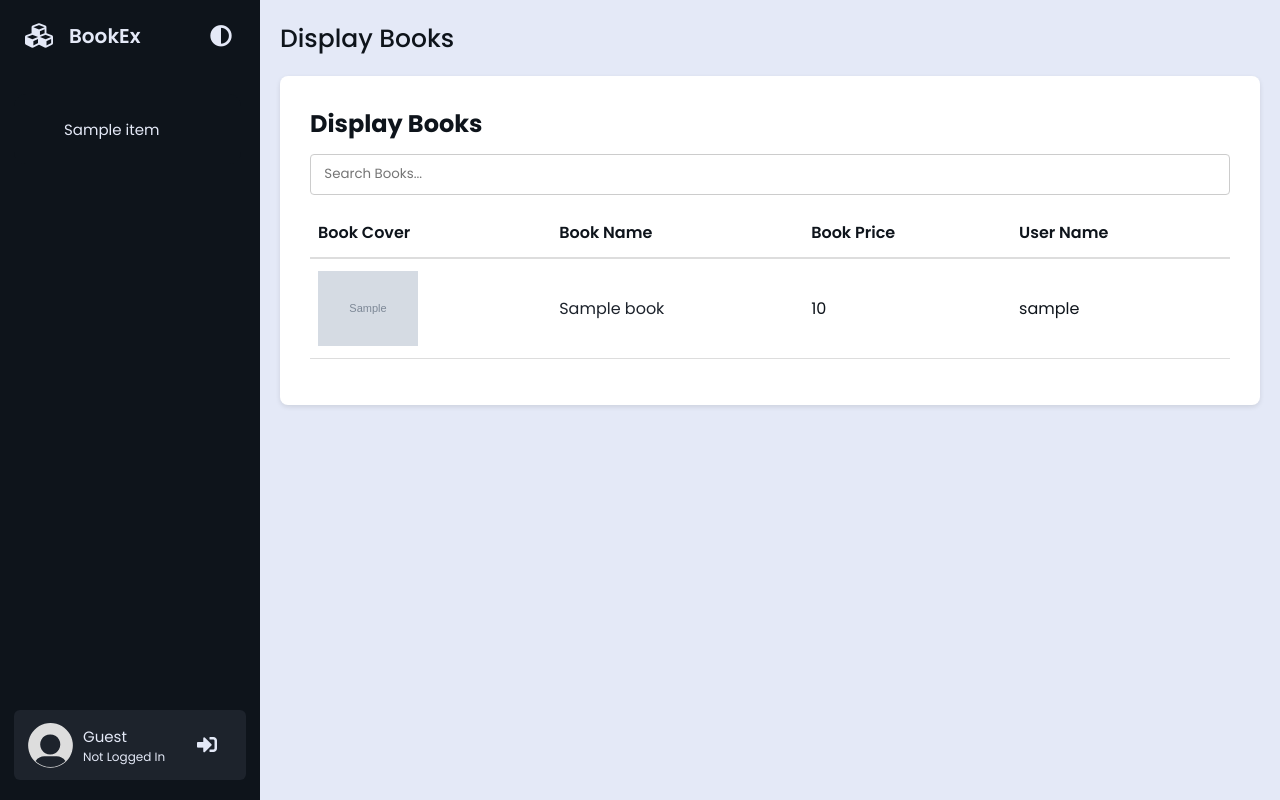
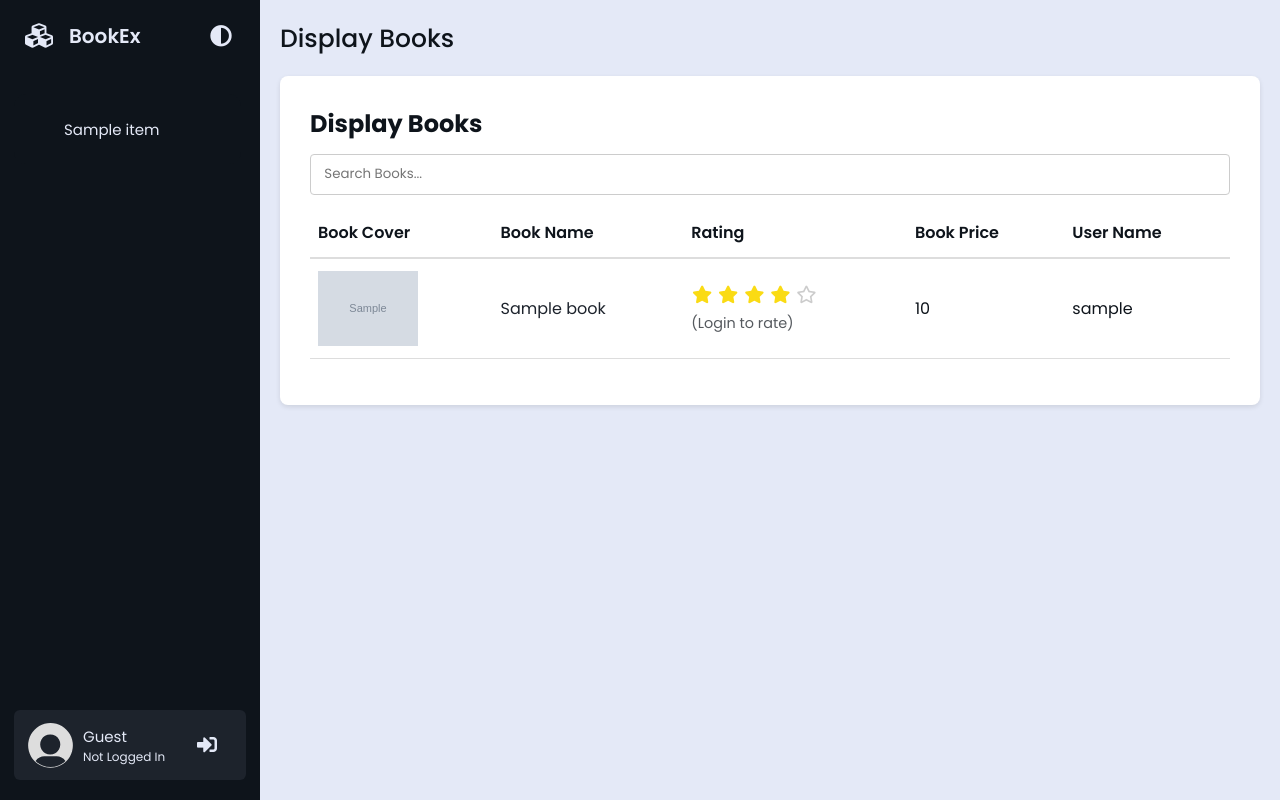
Before and after one commit to Just-ARandomGuy/BookEx, a Django app: template bookEx/templates/bookMng/displaybooks.html in a window 1280 px wide. Run offline with Django 3.2, Linux system fonts and the light colour scheme; the template is opened without the code that fills it: most values are stand-ins (such as "Sample title", 1, 10 or a date in 2020); grey boxes marked "Sample" are stand-in pictures.

Commit message:
feat: rate book feature

```diff
--- /dev/null
+++ b/bookEx/static/css/displaybooks_ratings.css
@@ -0,0 +1,101 @@
+/* ./bookEx/static/css/displaybooks_ratings.css */
+
+.displaybooks-table {
+}
+
+.star-rating {
+    display: inline-flex;
+    cursor: pointer;
+    font-size: 1.3em;
+}
+
+.star-rating .star {
+    color: #ccc;
+    transition: color 0.2s ease-in-out, transform 0.15s ease-out;
+    padding: 0 2px;
+}
+
+.star-rating:hover .star {
+    color: orange;
+}
+
+.star-rating .star:hover ~ .star {
+    color: #ccc;
+}
+
+.star-rating .star.selected {
+    color: #fadb14;
+}
+
+.star-rating .star.selected ~ .star:not(.selected) {
+    color: #ccc;
+}
+
+.star-rating .star:active {
+    transform: scale(1.2);
+}
+
+.star-rating .star.rated {
+    color: #fadb14;
+}
+
+.star-rating .star.rated ~ .star {
+    color: #ccc;
+}
+
+.rating-disabled {
+    font-size: 0.9em;
+    color: var(--text-color-dark);
+    opacity: 0.7;
+}
+
+.star-rating-display-only .star {
+    color: #ccc;
+    font-size: 1.1em;
+    padding: 0 1px;
+    cursor: default;
+}
+
+.star-rating-display-only .star.rated {
+    color: #fadb14;
+}
+
+body.dark-mode .star-rating-display-only .star {
+    color: #555;
+}
+
+body.dark-mode .star-rating-display-only .star.rated {
+    color: #fadb14;
+}
+
+body.dark-mode .star-rating .star {
+    color: #555;
+}
+
+body.dark-mode .star-rating:hover .star {
+    color: orange;
+}
+
+body.dark-mode .star-rating .star:hover ~ .star {
+    color: #555;
+}
+
+body.dark-mode .star-rating .star.selected {
+    color: #fadb14;
+}
+
+body.dark-mode .star-rating .star.selected ~ .star:not(.selected) {
+    color: #555;
+}
+
+body.dark-mode .star-rating .star.rated {
+    color: #fadb14;
+}
+
+body.dark-mode .star-rating .star.rated ~ .star {
+    color: #555;
+}
+
+body.dark-mode .rating-disabled {
+    color: var(--text-color-dark);
+}
--- /dev/null
+++ b/bookEx/static/js/bookRating.js
@@ -0,0 +1,161 @@
+// ./bookEx/static/js/bookRating.js
+
+document.addEventListener('DOMContentLoaded', function () {
+    const bookTableBody = document.getElementById('bookTableBody');
+    // Ensure CSRF token is grabbed correctly (it should be if present in the form)
+    const csrfToken = document.querySelector('meta[name="csrf-token"]')?.getAttribute('content');
+    // Or grab it from a meta tag if you prefer adding one to base.html
+
+    if (!csrfToken) {
+        console.error("CSRF Token not found!");
+        // Optionally disable rating or show a message
+    }
+
+    // --- Rating Interaction Logic ---
+    if (bookTableBody && csrfToken) { // Only proceed if body and token exist
+        bookTableBody.addEventListener('click', function (event) {
+            const starIcon = event.target.closest('.star-rating .star');
+            if (!starIcon) return;
+
+            const ratingContainer = starIcon.closest('.star-rating');
+            const bookId = ratingContainer.dataset.bookId;
+            const ratingUrl = ratingContainer.dataset.rateUrl;
+            const ratingValue = starIcon.dataset.value;
+            const stars = ratingContainer.querySelectorAll('.star');
+            const statusDiv = document.getElementById(`status-${bookId}`);
+
+            if (!ratingValue) {
+                console.error("Clicked star has no value!", starIcon);
+                if (statusDiv) statusDiv.textContent = "Error: Invalid star.";
+                return; // Don't proceed if value is missing
+            }
+
+            // --- Optimistic UI Update (same as before) ---
+            stars.forEach(s => {
+                s.classList.remove('selected');
+                const icon = s.querySelector('i');
+                if (parseInt(s.dataset.value) <= parseInt(ratingValue)) {
+                    s.classList.add('selected');
+                    if (icon) icon.className = 'fas fa-star';
+                } else {
+                    if (icon) icon.className = 'far fa-star';
+                }
+            });
+            starIcon.style.transform = 'scale(1.2)';
+            setTimeout(() => {
+                starIcon.style.transform = 'scale(1)';
+            }, 150);
+            // --- End Optimistic Update ---
+
+
+            // --- AJAX Request ---
+            fetch(ratingUrl, {
+                method: 'POST',
+                headers: {
+                    'Content-Type': 'application/x-www-form-urlencoded',
+                    'X-CSRFToken': csrfToken,
+                    'X-Requested-With': 'XMLHttpRequest'
+                },
+                body: `score=${ratingValue}`
+            })
+                .then(response => {
+                    // Check if response is ok (status 200-299)
+                    if (response.ok) {
+                        return response.json(); // Parse JSON if ok
+                    } else {
+                        // If not ok, try to parse JSON error body, then throw error
+                        return response.json().then(errData => {
+                            // Use 'error' key if present, else 'message' or default text
+                            throw new Error(errData.error || errData.message || `Request failed with status ${response.status}`);
+                        }).catch(jsonParseError => {
+                            // If JSON parsing fails OR errData didn't have specific error, throw generic status error
+                            throw new Error(`Request failed with status ${response.status}`);
+                        });
+                    }
+                })
+                .then(data => {
+                    // This block only runs if response.ok was true
+                    if (data.success) {
+                        console.log(`Rating success for book ${bookId}: ${data.message}`);
+                        if (statusDiv) {
+                            statusDiv.textContent = `Rated ${data.new_rating} ★`;
+                            statusDiv.style.color = 'green';
+                            setTimeout(() => {
+                                statusDiv.textContent = '';
+                            }, 3000);
+                        }
+                    } else {
+                        // This case might not be strictly needed if all non-ok responses throw errors
+                        console.error(`Rating failed (but response ok?): ${data.error || data.message}`);
+                        if (statusDiv) {
+                            statusDiv.textContent = `Error: ${data.error || data.message}`;
+                            statusDiv.style.color = 'red';
+                            setTimeout(() => {
+                                statusDiv.textContent = '';
+                            }, 5000);
+                        }
+                    }
+                })
+                .catch(error => {
+                    // This catches network errors AND errors thrown from the non-ok response handling
+                    console.error('Error during rating:', error);
+                    if (statusDiv) {
+                        // Display the error message from the caught error object
+                        statusDiv.textContent = `Error: ${error.message}`;
+                        statusDiv.style.color = 'red';
+                        setTimeout(() => {
+                            statusDiv.textContent = '';
+                        }, 5000);
+                    }
+                    // Optional: Revert optimistic UI update here if needed
+                });
+        });
+
+        // --- Hover Effects (Keep as they were) ---
+        bookTableBody.addEventListener('mouseover', function (event) {
+            const starIcon = event.target.closest('.star-rating .star');
+            if (!starIcon) return;
+            // ... (rest of mouseover code) ...
+            const ratingContainer = starIcon.closest('.star-rating');
+            const hoverValue = parseInt(starIcon.dataset.value);
+            const stars = ratingContainer.querySelectorAll('.star');
+
+            stars.forEach(s => {
+                const icon = s.querySelector('i');
+                if (icon) {
+                    if (parseInt(s.dataset.value) <= hoverValue) {
+                        if (!s.classList.contains('selected') || parseInt(s.dataset.value) <= hoverValue) {
+                            icon.className = 'fas fa-star';
+                            icon.style.color = 'orange';
+                        }
+                    } else {
+                        if (!s.classList.contains('selected')) {
+                            icon.className = 'far fa-star';
+                            icon.style.color = '';
+                        }
+                    }
+                }
+            });
+        });
+
+        bookTableBody.addEventListener('mouseout', function (event) {
+            const ratingContainer = event.target.closest('.star-rating');
+            if (!ratingContainer) return;
+            if (ratingContainer.contains(event.relatedTarget)) return;
+            // ... (rest of mouseout code) ...
+            const stars = ratingContainer.querySelectorAll('.star');
+            stars.forEach(s => {
+                const icon = s.querySelector('i');
+                if (icon) {
+                    if (s.classList.contains('selected')) {
+                        icon.className = 'fas fa-star';
+                        icon.style.color = '';
+                    } else {
+                        icon.className = 'far fa-star';
+                        icon.style.color = '';
+                    }
+                }
+            });
+        });
+    } // End if (bookTableBody && csrfToken)
+});
--- a/bookEx/static/js/modalHandler.js
+++ b/bookEx/static/js/modalHandler.js
@@ -184,8 +184,9 @@ function closeModal() {
 
 document.addEventListener('click', function (event) {
     const bookTrigger = event.target.closest('[data-book-id]');
+    const ratingTrigger = event.target.closest('.star-rating');
 
-    if (bookTrigger) {
+    if (bookTrigger && !ratingTrigger) {
         event.preventDefault();
         const bookId = bookTrigger.dataset.bookId;
         openModalWithBook(bookId);
--- a/bookEx/templates/base.html
+++ b/bookEx/templates/base.html
@@ -4,6 +4,7 @@
 <head>
 	<meta charset="UTF-8">
 	<meta name="viewport" content="width=device-width, initial-scale=1.0">
+	<meta name="csrf-token" content="{{ csrf_token }}">
 	<link rel="stylesheet" href="https://cdnjs.cloudflare.com/ajax/libs/font-awesome/5.15.4/css/all.min.css">
 	<link rel="stylesheet" href="{% static 'css/base.css' %}" type="text/css">
 	{% block page_styles %}{% endblock page_styles %}
--- a/bookEx/templates/bookMng/displaybooks.html
+++ b/bookEx/templates/bookMng/displaybooks.html
@@ -4,6 +4,11 @@
 {% block title %}Display Books{% endblock %}
 
 {% block page_title %}Display Books{% endblock %}
+
+{% block page_styles %}
+	<link rel="stylesheet" href="{% static 'css/displaybooks_ratings.css' %}" type="text/css">
+{% endblock page_styles %}
+
 
 {% block content %}
 	<h1>Display Books</h1>
@@ -22,6 +27,7 @@
 		<tr>
 			<th>Book Cover</th>
 			<th>Book Name</th>
+			<th>Rating</th>
 			<th>Book Price</th>
 			<th>User Name</th>
 		</tr>
@@ -36,6 +42,42 @@
 				</td>
 				<td>
 					<a href="#" data-book-id="{{ book.id }}"> {{ book.name }} </a>
+				</td>
+				<td>
+					{# logged in and owner of book #}
+					{% if user.is_authenticated and book.username != user %}
+						{% with current_rating=book.user_rating_score %}
+							<div class="star-rating" data-book-id="{{ book.id }}" data-rate-url="{% url 'rate_book' book.id %}">
+								{% for i_loop in "12345" %}
+									{% with star_value=forloop.counter %}
+										<span class="star {% if current_rating >= star_value %}selected{% endif %}" data-value="{{ star_value }}">
+                                            <i class="{% if current_rating >= star_value %}fas fa-star{% else %}far fa-star{% endif %}"></i>
+                                        </span>
+									{% endwith %}
+								{% endfor %}
+							</div>
+							<div class="rating-status" id="status-{{ book.id }}" style="font-size: 0.8em; margin-top: 5px; height: 1em;"></div>
+						{% endwith %}
+
+						{# logged in and not owner of book #}
+					{% else %}
+						{% with avg_rating_raw=book.average_rating %}
+							<div class="star-rating-display-only" title="Average Rating: {{ avg_rating_raw|floatformat:1|default:'N/A' }}">
+								{% for i_loop in "12345" %}
+									{% with star_value=forloop.counter %}
+										<span class="star {% if avg_rating_raw|default_if_none:0 >= star_value %}rated fas fa-star{% else %}far fa-star{% endif %}"></span>
+									{% endwith %}
+								{% endfor %}
+							</div>
+							{% if user.is_authenticated %}
+								<span class="rating-disabled" style="display: block; margin-top: 5px;" title="You cannot rate books you have listed.">Cannot Rate (Own)</span>
+
+								{# not logged in (guest) #}
+							{% else %}
+								<span class="rating-disabled" style="display: block; margin-top: 5px;">(Login to rate)</span>
+							{% endif %}
+						{% endwith %}
+					{% endif %}
 				</td>
 				<td>{{ book.price }}</td>
 				<td>{{ book.username.username }}</td>
@@ -52,6 +94,10 @@
 		</p>
 	{% endif %}
 
-	<script src="{% static 'js/bookSearch.js' %}"></script>
 
 {% endblock content %}
+
+{% block page_scripts %}
+	<script src="{% static 'js/bookSearch.js' %}"></script>
+	<script src="{% static 'js/bookRating.js' %}"></script>
+{% endblock %}
--- a/bookMng/urls.py
+++ b/bookMng/urls.py
@@ -15,4 +15,5 @@ urlpatterns = [
     path('updatecart', views.update_cart, name='updatecart'),
     path('aboutus', views.aboutUs, name='about'),
     path('api/book_detail/<int:book_id>/', views.get_book_detail_json, name='get_book_detail_json'),
+    path('rate_book/<int:book_id>', views.rate_book, name='rate_book'),
 ]
```
Also changed, not shown: bookMng/models.py (+17 -0 lines), bookMng/views.py (+68 -39 lines), bookMng/migrations/0002_rating.py (added).
